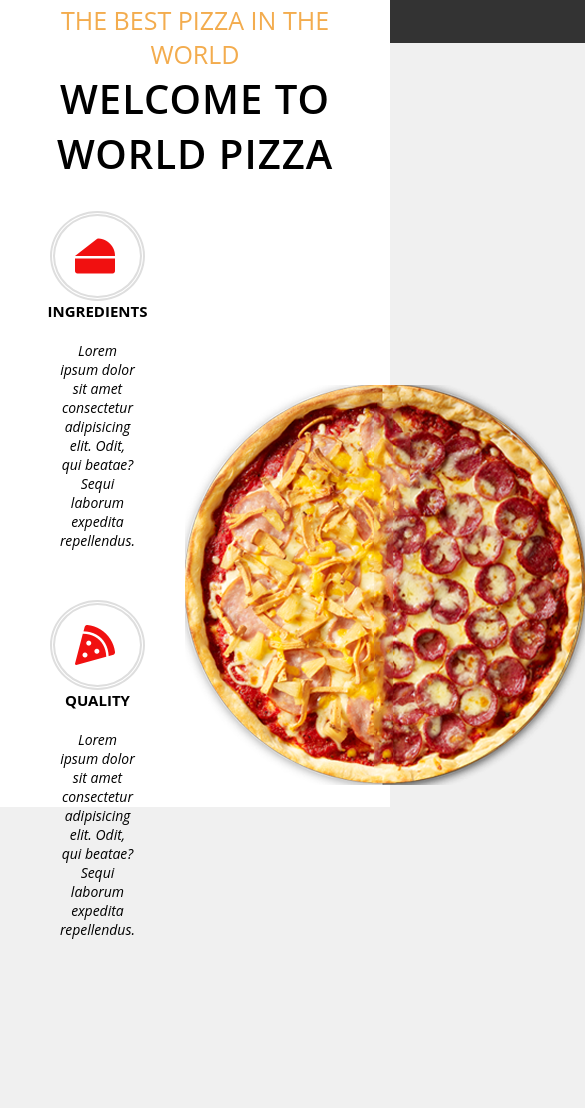
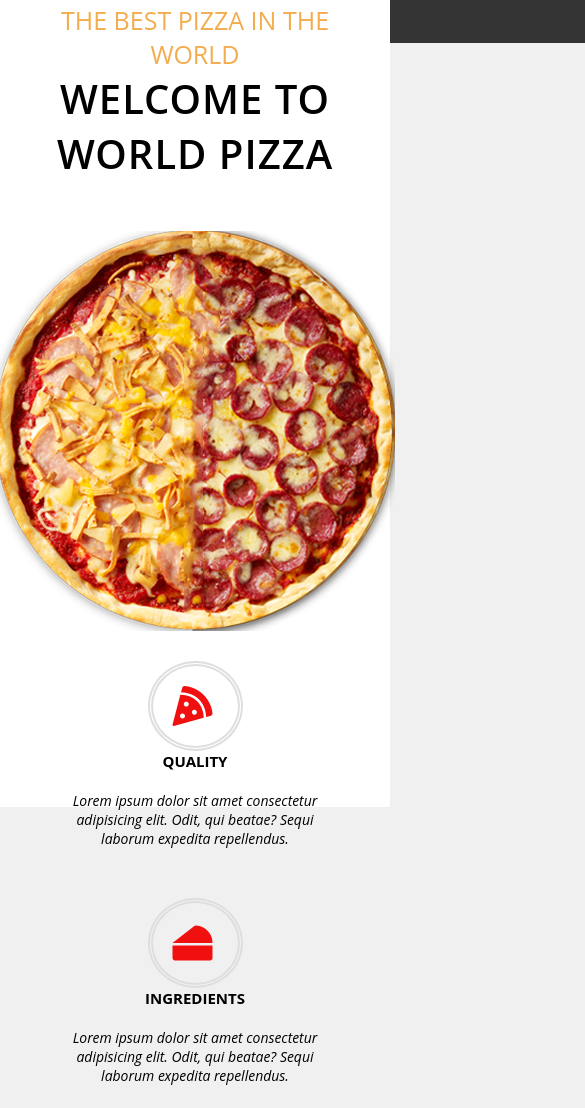
Before and after one commit to RuthMoyaD/restaurant-site-exercise, a plain HTML site: page index.html in a window 390 px wide. Shown: the part 801-1909 px from the top of the page, 585 px wide, since content can reach past the window. Before the commit the page ends 1760 px from the top, so only its background shows below. Drawn offline with Linux system fonts and the light colour scheme.

Commit message:
services responsive

```diff
--- a/restaurantStyles.css
+++ b/restaurantStyles.css
@@ -286,21 +286,26 @@ body{
 
 @media screen and (max-width: 850px) {
    .product-container{
-    flex-direction: column;
+        display: flex;
+        flex-direction: column;
+        align-items: center;
+        justify-content: center;
    }
-
+}
+@media screen and (max-width: 850px){
    .product-description{
         width: 70%;
         order: 1;
    }
 
    .product-description btn{
-    padding: 10px 20px;
+        padding: 10px 20px;
    }
 
    .product-description btn:hover{
-    padding: 10px 30px;
+        padding: 10px 30px;
    }
+
 }
 
 #services{
@@ -392,3 +397,15 @@ body{
     padding: 20px;
     text-align: center;
 }
+
+@media screen and (max-width: 850px) {
+
+   .services-container{
+    margin-top: 50px;
+    display: flex;
+    flex-direction: column;
+    align-items: center;
+    justify-content: center;
+    }
+
+}
```
